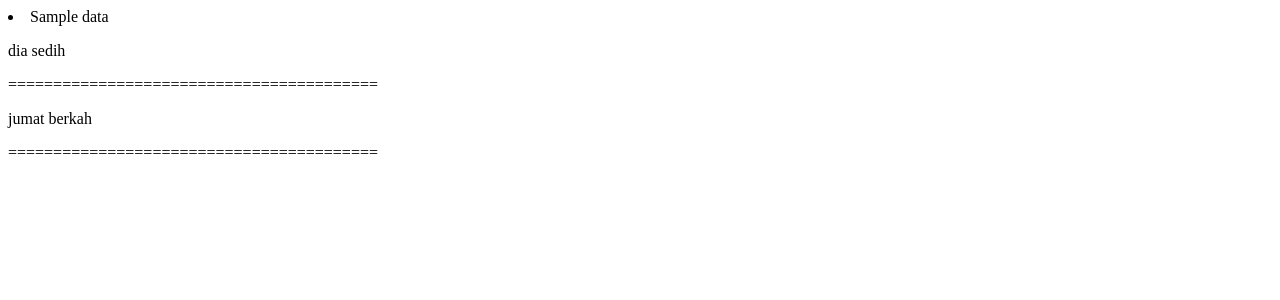
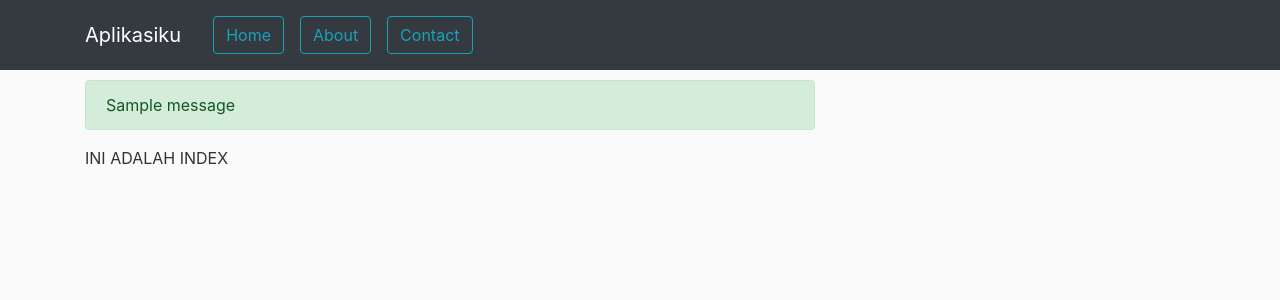
Before and after one commit to toufanialfarisi/Belajar-web-flask, a Flask app: template templates/index.html in a window 1280 px wide. Shown: the top 300 px of the page. Run offline with Flask 2, Linux system fonts and the light colour scheme; the template is opened without the code that fills it: most values are stand-ins (such as "Sample title", 1, 10 or a date in 2020); one stand-in notice (Sample message) is shown; some libraries are stand-ins or nearby versions.

Commit message:
tambah sumber daya

```diff
--- a/app.py
+++ b/app.py
@@ -1,63 +1,32 @@
-from flask import Flask, render_template, request, session
+from flask import Flask, render_template, url_for, redirect
 
 app = Flask(__name__)
 app.config["SECRET_KEY"] = "iniSecretKeyKu2019"
 
 
 @app.route("/")
-def indexku():
-    # belajar looping
-    hari = ["senin", "selasa", "rabu", "kamis", "jumat", "sabtu", "minggu"]
-    # conditioning / if-else
-    suasana = "sedih"  # jika senang maka dia juga cinta jika tidak, maka dia sedih
-    # set variabel
-    return render_template("index.html", value=hari, suasana=suasana)
+def index():
+    return render_template("index.html")
+
+
+@app.route("/about")
+def about():
+    return render_template("about.html")
 
 
 @app.route("/contact")
-def contactku():
+def contact():
     return render_template("contact.html")
 
 
-@app.route("/about")
-def aboutku():
-    return render_template("about.html")
+@app.route("/redirect-about")
+def ayo_redirect_about():
+    return redirect(url_for("about"))
 
 
-# parsing nilai int, string
-@app.route("/parsing/<string:nilaiku>")
-def ayo_parsing(nilaiku):
-    return "nilainya adalah : {}".format(nilaiku)
-
-
-# argument parser
-@app.route("/parsingargument")
-def ayo_argument():
-    data = request.args.get("nilai")
-    return "nilainya dari argument parser adalah {}".format(data)
-
-
-# memparsing nilai dari url untuk mengeset nilai session
-@app.route("/halaman/<int:nilai>")
-def session_1(nilai):
-    session["nilaiku"] = nilai
-    return "Berhasil mengeset nilainya"
-
-
-@app.route("/halaman/lihat")
-def view_session_1():
-    try:  # try except ini sama dengan if else
-        data = session["nilaiku"]
-        return "Nilai yang telah diset adalah = {}".format(data)
-    except:
-        return "Anda tidak memiliki nilai session lagi"
-
-
-# logout / destroy session
-@app.route("/halaman/logout")
-def logout_session_1():
-    session.pop("nilaiku")
-    return "Berhasil logout / menghapus session"
+@app.route("/redirect-contact")
+def ayo_redirect_contact():
+    return redirect(url_for("contact"))
 
 
 if __name__ == "__main__":
--- /dev/null
+++ b/static/main.css
@@ -0,0 +1,80 @@
+body {
+  background: #fafafa;
+  color: #333333;
+  margin-top: 5rem;
+}
+
+h1, h2, h3, h4, h5, h6 {
+  color: #444444;
+}
+
+.bg-steel {
+  background-color: #5f788a;
+}
+
+.site-header .navbar-nav .nav-link {
+  color: #dbcbcb;
+}
+
+.site-header .navbar-nav .nav-link:hover {
+  color: #ffffff;
+}
+
+.site-header .navbar-nav .nav-link.active {
+  font-weight: 500;
+}
+
+.content-section {
+  background: #ffffff;
+  padding: 10px 20px;
+  border: 1px solid #dddddd;
+  border-radius: 3px;
+  margin-bottom: 20px;
+}
+
+.article-title {
+  color: #444444;
+}
+
+a.article-title:hover {
+  color: #428bca;
+  text-decoration: none;
+}
+
+.article-content {
+  white-space: pre-line;
+}
+
+.article-img {
+  height: 65px;
+  width: 65px;
+  margin-right: 16px;
+}
+
+.article-metadata {
+  padding-bottom: 1px;
+  margin-bottom: 4px;
+  border-bottom: 1px solid #e3e3e3
+}
+
+.article-metadata a:hover {
+  color: #333;
+  text-decoration: none;
+}
+
+.article-svg {
+  width: 25px;
+  height: 25px;
+  vertical-align: middle;
+}
+
+.account-img {
+  height: 125px;
+  width: 125px;
+  margin-right: 20px;
+  margin-bottom: 16px;
+}
+
+.account-heading {
+  font-size: 2.5rem;
+}
--- a/templates/index.html
+++ b/templates/index.html
@@ -1,38 +1,4 @@
-<html>
-
-<head></head>
-
-<body>
-    <div>
-        {% for data in value %}
-        <li>{{ data }}</li>
-        {% endfor %}
-    </div>
-    <div>
-        {% if suasana == "senang" %}
-        <p>dia juga cinta</p>
-        {% elif suasana == "sedih" %}
-        <p>Dia juga sedih</p>
-        {% else %}
-        <p>dia sedih</p>
-        {% endif %}
-    </div>
-    <div>=========================================</div>
-    <div>
-        {% set hari = "jumat berkah" %}
-        <p>{{ hari }}</p>
-    </div>
-    <div>=========================================</div>
-    <div>
-        {% for data in value %}
-        {% if data == "senin" %}
-        <p>Aku seneng sekali</p>
-        {% elif data == "minggu" %}
-        <p> Aku libur senengnya </p>
-        {% endif %}
-        {% endfor %}
-    </div>
-
-</body>
-
-</html>
+{% extends "main_layout.html" %}
+{% block content %}
+<p>INI ADALAH INDEX</p>
+{% endblock %}
--- a/templates/main_layout.html
+++ b/templates/main_layout.html
@@ -5,13 +5,70 @@
     <meta charset="UTF-8">
     <meta name="viewport" content="width=device-width, initial-scale=1.0">
     <meta http-equiv="X-UA-Compatible" content="ie=edge">
-    <title>Document</title>
+    <link rel="stylesheet" href="https://stackpath.bootstrapcdn.com/bootstrap/4.3.1/css/bootstrap.min.css"
+        integrity="sha384-ggOyR0iXCbMQv3Xipma34MD+dH/1fQ784/j6cY/iJTQUOhcWr7x9JvoRxT2MZw1T" crossorigin="anonymous">
+    <title>Aplikasiku</title>
+    <link rel="stylesheet" href="{{ url_for('static', filename='main.css') }}">
 </head>
 
 <body>
-    <h2>about</h2>
-    <h2>contact</h2>
-    {% block content %}{% endblock %}
+    <!-- NAVIGATION BAR -->
+    <header class="site-header">
+        <nav class="navbar navbar-expand-lg navbar-light bg-dark fixed-top">
+
+            <div class="container">
+                <a class="navbar-brand mr-4" href="/">
+                    <font color="white">Aplikasiku</font>
+                </a>
+                <button class="navbar-toggler" type="button" data-toggle="collapse" data-target="#navbarToggle"
+                    aria-controls="navbarToggle" aria-expanded="false" aria-label="Toggle navigation">
+                    <span class="navbar-toggler-icon"></span>
+                </button>
+                <div class="collapse navbar-collapse" id="navbarToggle">
+                    <div class="navbar-nav mr-auto">
+                        <a class="nav-item nav-link" href="{{ url_for('index')}}"><input type="submit"
+                                class="btn btn-outline-info" value="Home"></a>
+
+                        <a class="nav-item nav-link" href="{{ url_for('about') }}"><input type="submit"
+                                class="btn btn-outline-info" value="About"></a>
+
+                        <a class="nav-item nav-link" href="{{ url_for('contact') }}"><input type="submit"
+                                class="btn btn-outline-info" value="Contact"></a>
+                    </div>
+                </div>
+        </nav>
+    </header>
+
+    <main role="main" class="container">
+        <div class="row">
+            <div class="col-md-8">
+                <!-- FLASH -->
+                {% with messages = get_flashed_messages(with_categories=true) %}
+                {% if messages %}
+                {% for category, message in messages %}
+                <div class="alert alert-{{ category }}"> {{ message }} </div>
+                {% endfor %}
+                {% endif %}
+                {% endwith %}
+                {% block content %}{% endblock %}
+            </div>
+
+        </div>
+    </main>
+
+
+
+
+
+    <script src="https://code.jquery.com/jquery-3.3.1.slim.min.js"
+        integrity="sha384-q8i/X+965DzO0rT7abK41JStQIAqVgRVzpbzo5smXKp4YfRvH+8abtTE1Pi6jizo" crossorigin="anonymous">
+    </script>
+    <script src="https://cdnjs.cloudflare.com/ajax/libs/popper.js/1.14.7/umd/popper.min.js"
+        integrity="sha384-UO2eT0CpHqdSJQ6hJty5KVphtPhzWj9WO1clHTMGa3JDZwrnQq4sF86dIHNDz0W1" crossorigin="anonymous">
+    </script>
+    <script src="https://stackpath.bootstrapcdn.com/bootstrap/4.3.1/js/bootstrap.min.js"
+        integrity="sha384-JjSmVgyd0p3pXB1rRibZUAYoIIy6OrQ6VrjIEaFf/nJGzIxFDsf4x0xIM+B07jRM" crossorigin="anonymous">
+    </script>
 </body>
 
 </html>
```
